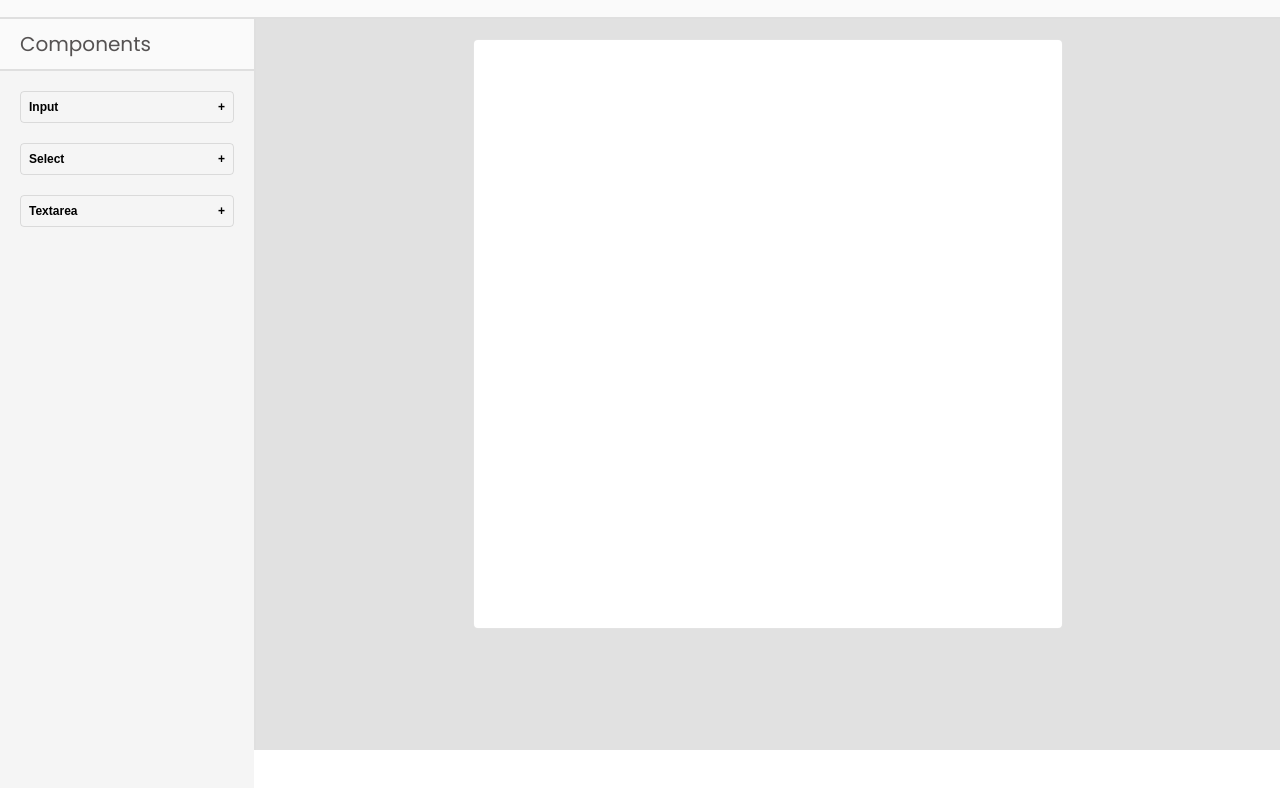
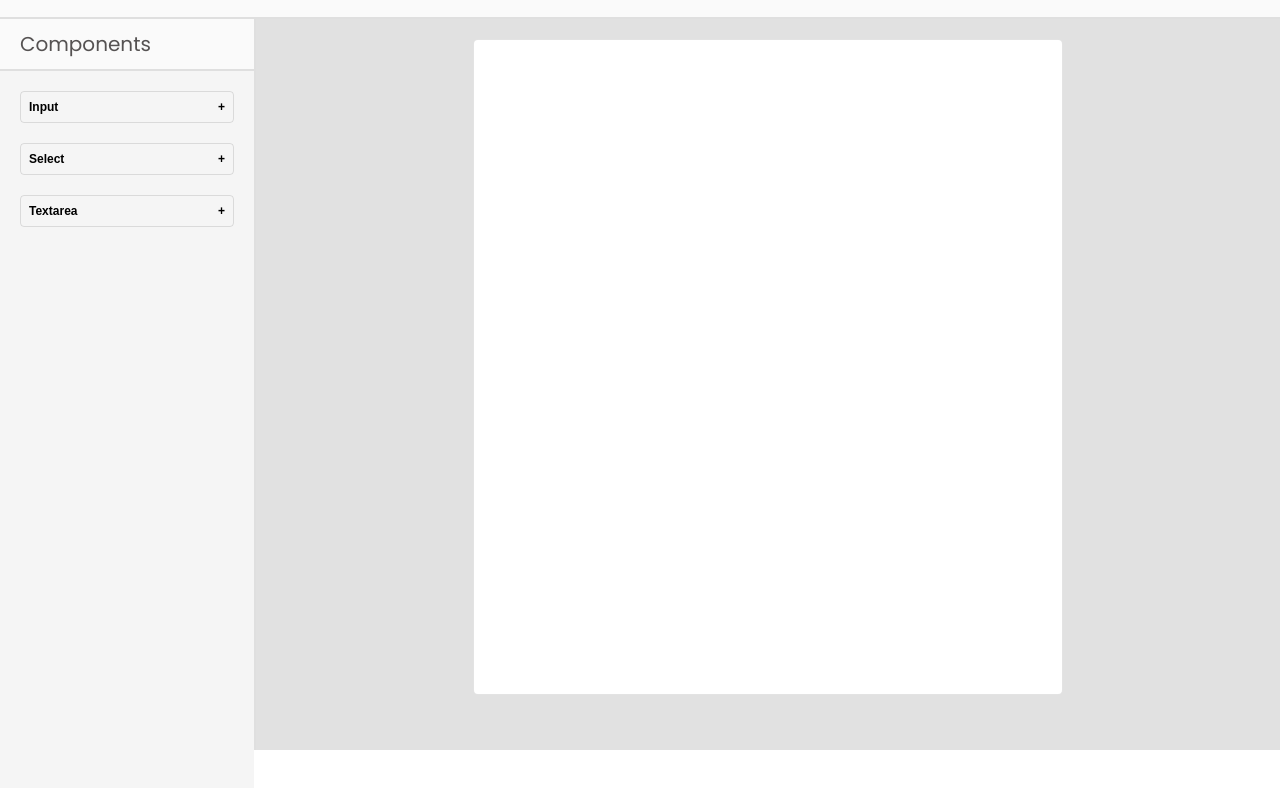
Before and after one commit to ujjwal454/form-designer, a plain HTML site: page index.html in a window 1280 px wide. Shown: the part 50-838 px from the top of the page. Drawn offline with Linux system fonts and the light colour scheme.

Commit message:
fixed form container height

```diff
--- a/style.css
+++ b/style.css
@@ -110,7 +110,7 @@ body {
 }
 
 .form-container {
-  height: 590px;
+  height: 95%;
   width: 60%;
   background-color: #fff;
   border-radius: 5px;
```
